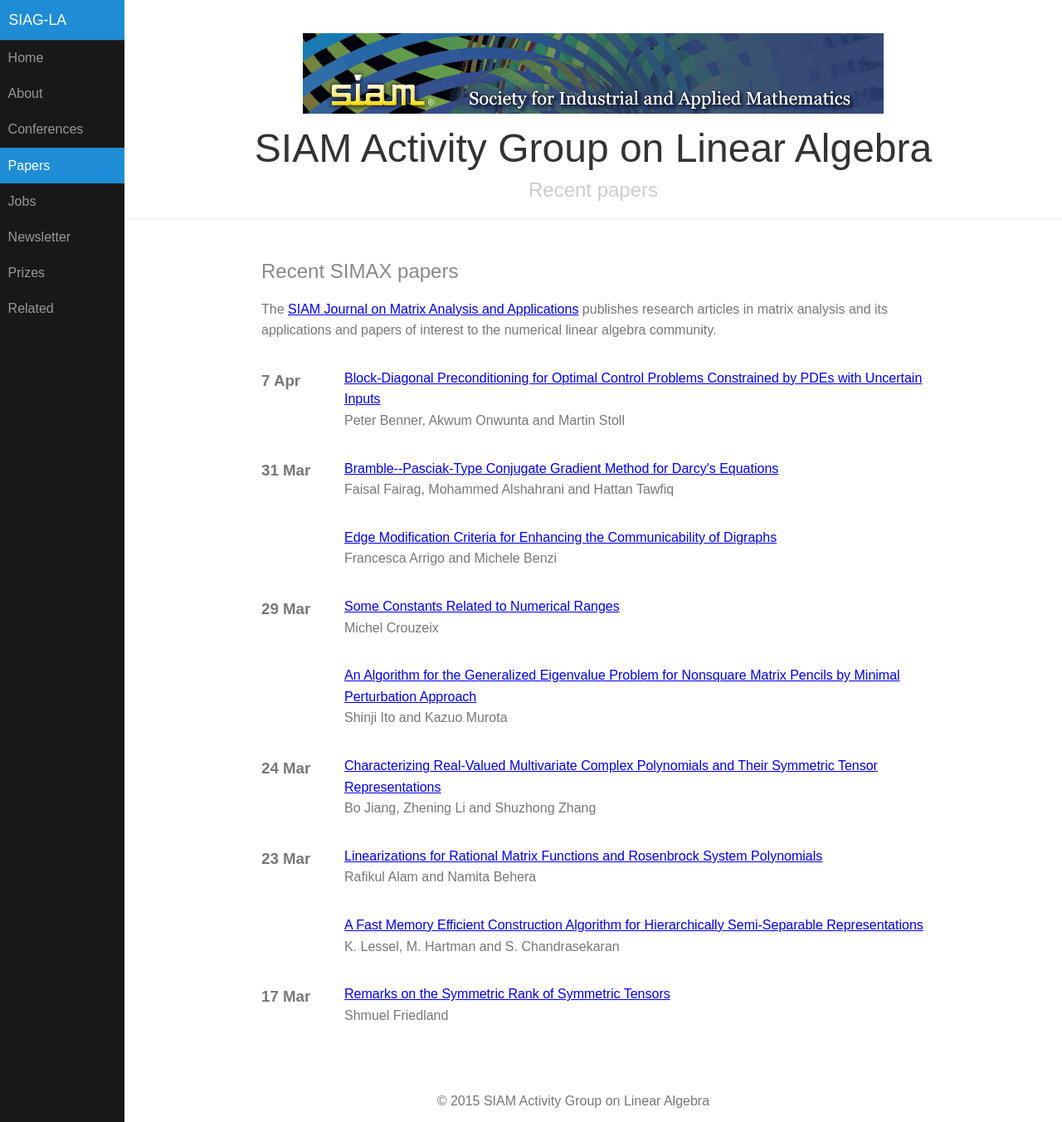
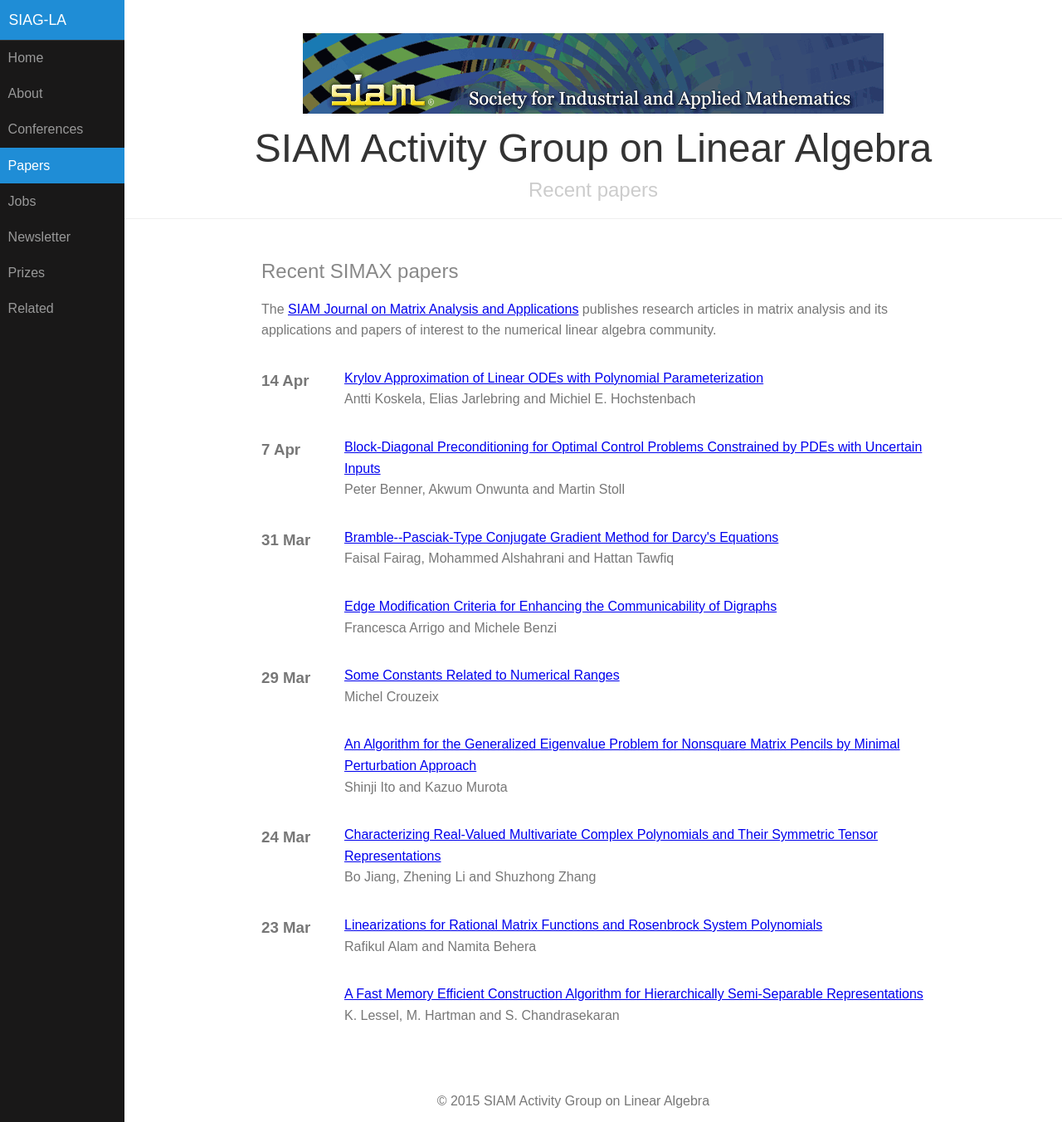
Before and after one commit to dbindel/siagla, a Jekyll site: the page built from simax.html, in a window 1280 px wide and 1352 px high. Shown: the whole window at 83% size. Built offline with Jekyll 4.4.1, drawn with Linux system fonts in a browser that asks for light colours.

Commit message:
Automated updates to simax.yml

```diff
--- a/_data/simax.yml
+++ b/_data/simax.yml
@@ -1506,3 +1506,11 @@
   title: Block-Diagonal Preconditioning for Optimal Control Problems Constrained by
     PDEs with Uncertain Inputs
   volume: '37'
+- authors: Antti Koskela, Elias Jarlebring and Michiel E. Hochstenbach
+  date: '2016-04-14T07:00:00Z'
+  doi: doi:10.1137/15M1032831
+  link: http://epubs.siam.org/doi/abs/10.1137/15M1032831?ai=s7&mi=3ezuvv&af=R
+  pp_end: '538'
+  pp_start: '519'
+  title: Krylov Approximation of Linear ODEs with Polynomial Parameterization
+  volume: '37'
```
